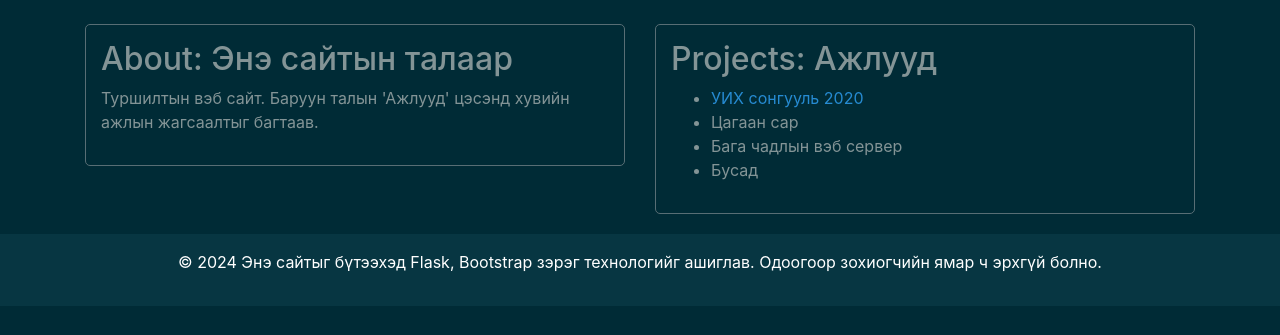
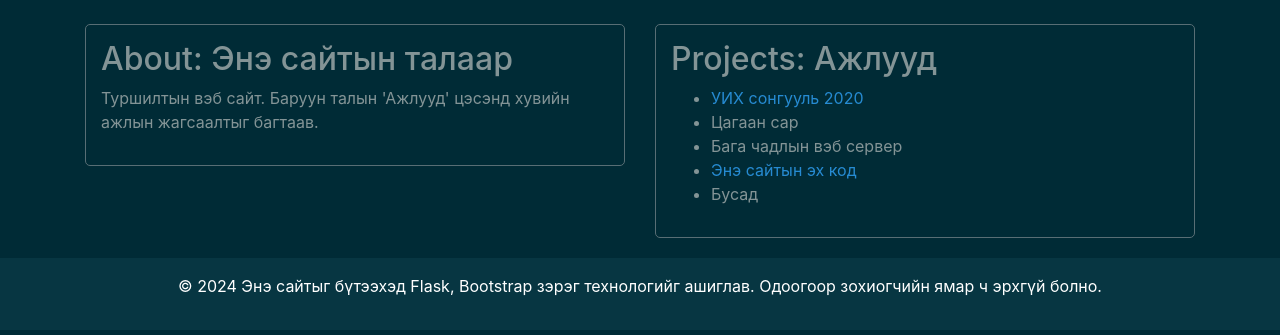
Before and after one commit to ebold/myflask, a Flask app: page / in a window 1280 px wide. Shown: the part 198-533 px from the top of the page. Run offline with Flask 2, Linux system fonts and the light colour scheme; some libraries are stand-ins or nearby versions.

Commit message:
add a link to Github repo of this Flask app

```diff
--- a/templates/index.html
+++ b/templates/index.html
@@ -33,6 +33,7 @@
                         <li><a href="{{ url_for('election2020') }}">УИХ сонгууль 2020</a></li>
                         <li>Цагаан сар</li>
                         <li>Бага чадлын вэб сервер</li>
+                        <li><a href="https://github.com/ebold/myflask/">Энэ сайтын эх код</a></li>
                         <li>Бусад</li>
                     </ul>
                 </section>
```
